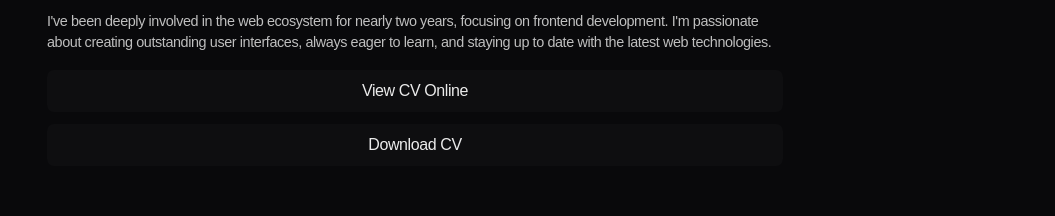
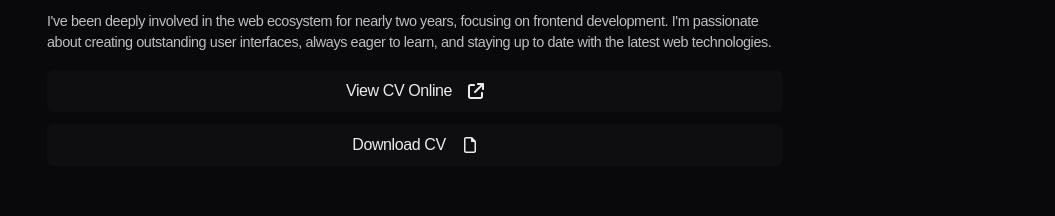
Before and after one commit to figueroaignacio/portfolio, a React (Vite) app: page / in a window 1280 px wide. Shown: the part 450-666 px from the top of the page, without its empty margins (225-1280 px from the left). Built offline with nearby package versions, Linux system fonts and the light colour scheme.

Commit message:
feat: add icons to the cv buttons

```diff
--- /dev/null
+++ b/src/icons/ArrowUp.tsx
@@ -0,0 +1,13 @@
+export function ArrowUp() {
+  return (
+    <svg
+      xmlns="http://www.w3.org/2000/svg"
+      viewBox="0 0 512 512"
+      fill="currentColor"
+      width={16}
+      height={16}
+    >
+      <path d="M320 0c-17.7 0-32 14.3-32 32s14.3 32 32 32l82.7 0L201.4 265.4c-12.5 12.5-12.5 32.8 0 45.3s32.8 12.5 45.3 0L448 109.3l0 82.7c0 17.7 14.3 32 32 32s32-14.3 32-32l0-160c0-17.7-14.3-32-32-32L320 0zM80 32C35.8 32 0 67.8 0 112L0 432c0 44.2 35.8 80 80 80l320 0c44.2 0 80-35.8 80-80l0-112c0-17.7-14.3-32-32-32s-32 14.3-32 32l0 112c0 8.8-7.2 16-16 16L80 448c-8.8 0-16-7.2-16-16l0-320c0-8.8 7.2-16 16-16l112 0c17.7 0 32-14.3 32-32s-14.3-32-32-32L80 32z" />
+    </svg>
+  );
+}
--- /dev/null
+++ b/src/icons/Document.tsx
@@ -0,0 +1,13 @@
+export function Document() {
+  return (
+    <svg
+      xmlns="http://www.w3.org/2000/svg"
+      viewBox="0 0 384 512"
+      fill="currentColor"
+      width={16}
+      height={16}
+    >
+      <path d="M320 464c8.8 0 16-7.2 16-16l0-288-80 0c-17.7 0-32-14.3-32-32l0-80L64 48c-8.8 0-16 7.2-16 16l0 384c0 8.8 7.2 16 16 16l256 0zM0 64C0 28.7 28.7 0 64 0L229.5 0c17 0 33.3 6.7 45.3 18.7l90.5 90.5c12 12 18.7 28.3 18.7 45.3L384 448c0 35.3-28.7 64-64 64L64 512c-35.3 0-64-28.7-64-64L0 64z" />
+    </svg>
+  );
+}
--- a/src/sections/About/About.module.css
+++ b/src/sections/About/About.module.css
@@ -23,9 +23,10 @@
 }
 
 .aboutButton {
-  display: inline-flex;
+  display: flex;
   justify-content: center;
   align-items: center;
+  gap: 1rem;
   width: 100%;
   padding: 0.75rem 1.5rem;
   border-radius: 7px;
--- a/src/sections/About/About.tsx
+++ b/src/sections/About/About.tsx
@@ -3,6 +3,10 @@ import { useTranslation } from "react-i18next";
 
 // Components
 import { FramerDiv, FramerSection } from "../../components/Framer";
+
+// Icons
+import { ArrowUp } from "../../icons/ArrowUp";
+import { Document } from "../../icons/Document";
 
 // Constants
 import { FADE_DOWN_ANIMATION_VARIANTS } from "../../constants/animations";
@@ -30,6 +34,7 @@ export function About() {
           target="_blank"
         >
           {t("aboutMe.viewCV.title")}
+          <ArrowUp />
         </a>
         <a
           href={t("aboutMe.downloadCV.path")}
@@ -37,6 +42,7 @@ export function About() {
           className={styles.aboutButton}
         >
           {t("aboutMe.downloadCV.title")}
+          <Document />
         </a>
       </FramerDiv>
     </FramerSection>
```
